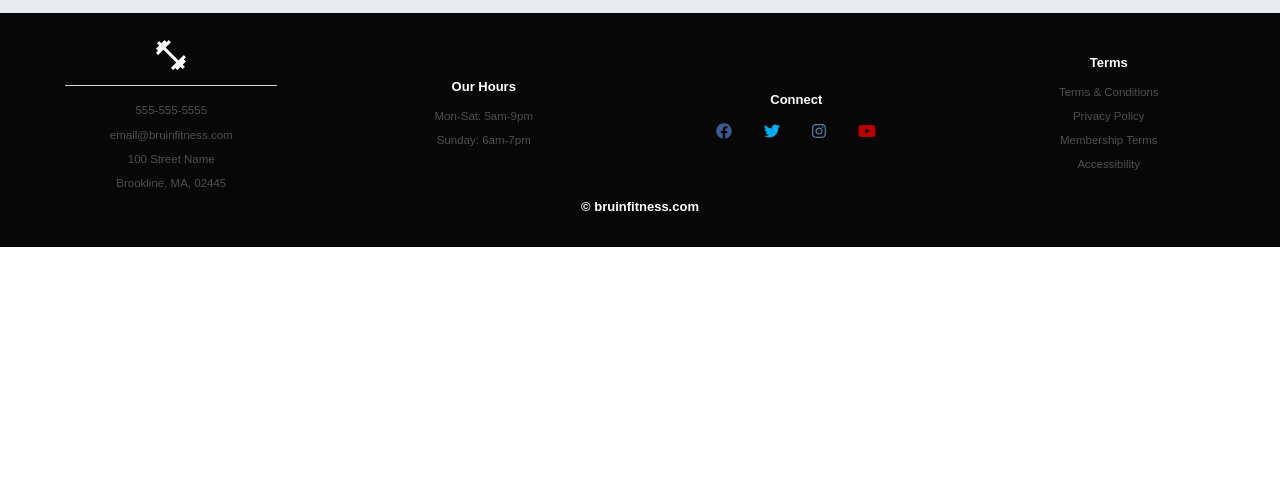
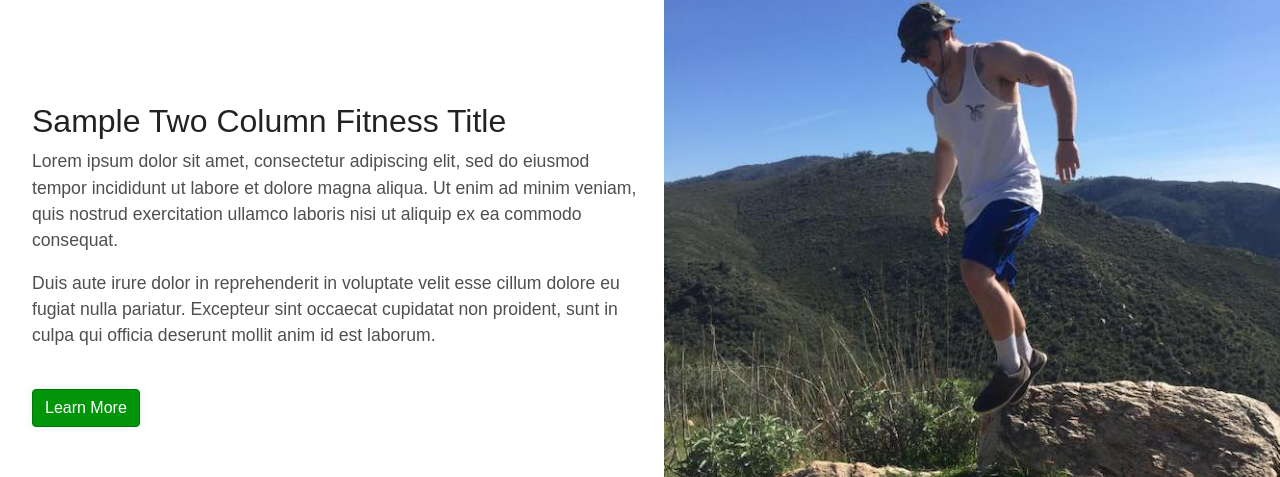
Before and after one commit to thomasmburke/BruinFitnessWeb, a React (Create React App) app in the folder bruinfitness/: page / in a window 1280 px wide. Shown: the part 1201-1678 px from the top of the page. Before the commit the page ends 1448 px from the top, so only its background shows below. Built offline with nearby package versions, Linux system fonts and the light colour scheme; what react-animations would draw is missing.

Commit message:
beginning to add two column home section

```diff
--- a/bruinfitness/src/components/home/Home.jsx
+++ b/bruinfitness/src/components/home/Home.jsx
@@ -1,13 +1,14 @@
 import React from "react";
 import HomeCarousel from "./HomeCarousel";
 import HomeJumbotron from "./HomeJumbotron";
+import HomeTwoColumn from "./HomeTwoColumn";
 
 function Home() {
   return (
     <React.Fragment>
-      <h1>Home</h1>
       <HomeCarousel />
       <HomeJumbotron />
+      <HomeTwoColumn />
     </React.Fragment>
   );
 }
--- a/bruinfitness/src/components/home/HomeCarousel.jsx
+++ b/bruinfitness/src/components/home/HomeCarousel.jsx
@@ -1,6 +1,5 @@
 import React from "react";
 import Carousel from "react-bootstrap/Carousel";
-// import Container from "react-bootstrap/Container";
 import "./HomeCarousel.css";
 import "../common/button.css";
 // import ScrollAnimation from "react-animate-on-scroll";
--- /dev/null
+++ b/bruinfitness/src/components/home/HomeTwoColumn.css
@@ -0,0 +1,18 @@
+.flex-two-col {
+  display: flex;
+  align-items: center;
+}
+.flex-two-col .col {
+  flex: 1;
+}
+
+.text-col-padding {
+  padding-left: 2rem !important;
+}
+.image-col-padding {
+  padding-right: 0 !important;
+  padding-left: 0 !important;
+}
+
+@media (max-width: 992px) {
+}
--- /dev/null
+++ b/bruinfitness/src/components/home/HomeTwoColumn.jsx
@@ -0,0 +1,34 @@
+import React from "react";
+import "./HomeTwoColumn.css";
+import "../common/button.css";
+
+function HomeTwoColumn() {
+  return (
+    <div className="flex-two-col">
+      <div className="col text-col-padding">
+        <h2>Sample Two Column Fitness Title</h2>
+        <p>
+          Lorem ipsum dolor sit amet, consectetur adipiscing elit, sed do
+          eiusmod tempor incididunt ut labore et dolore magna aliqua. Ut enim ad
+          minim veniam, quis nostrud exercitation ullamco laboris nisi ut
+          aliquip ex ea commodo consequat.
+        </p>
+        <p>
+          Duis aute irure dolor in reprehenderit in voluptate velit esse cillum
+          dolore eu fugiat nulla pariatur. Excepteur sint occaecat cupidatat non
+          proident, sunt in culpa qui officia deserunt mollit anim id est
+          laborum.
+        </p>
+        <br />
+        <a href="/contact" class="btn btn-primary">
+          Learn More
+        </a>
+      </div>
+      <div className="col  image-col-padding">
+        <img src="/images/hike.jpg" className="img-fluid" />
+      </div>
+    </div>
+  );
+}
+
+export default HomeTwoColumn;
```
Also changed, not shown: bruinfitness/public/images/hike.jpg (added).
